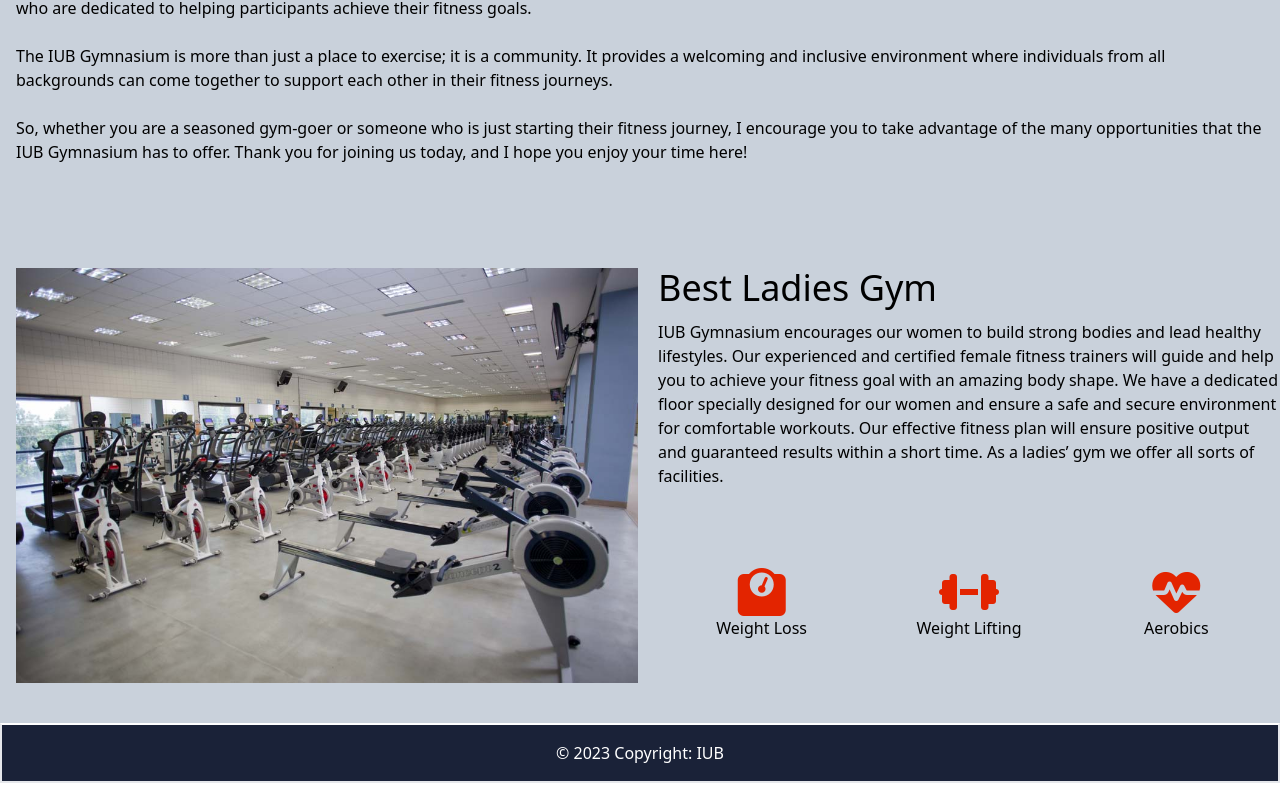
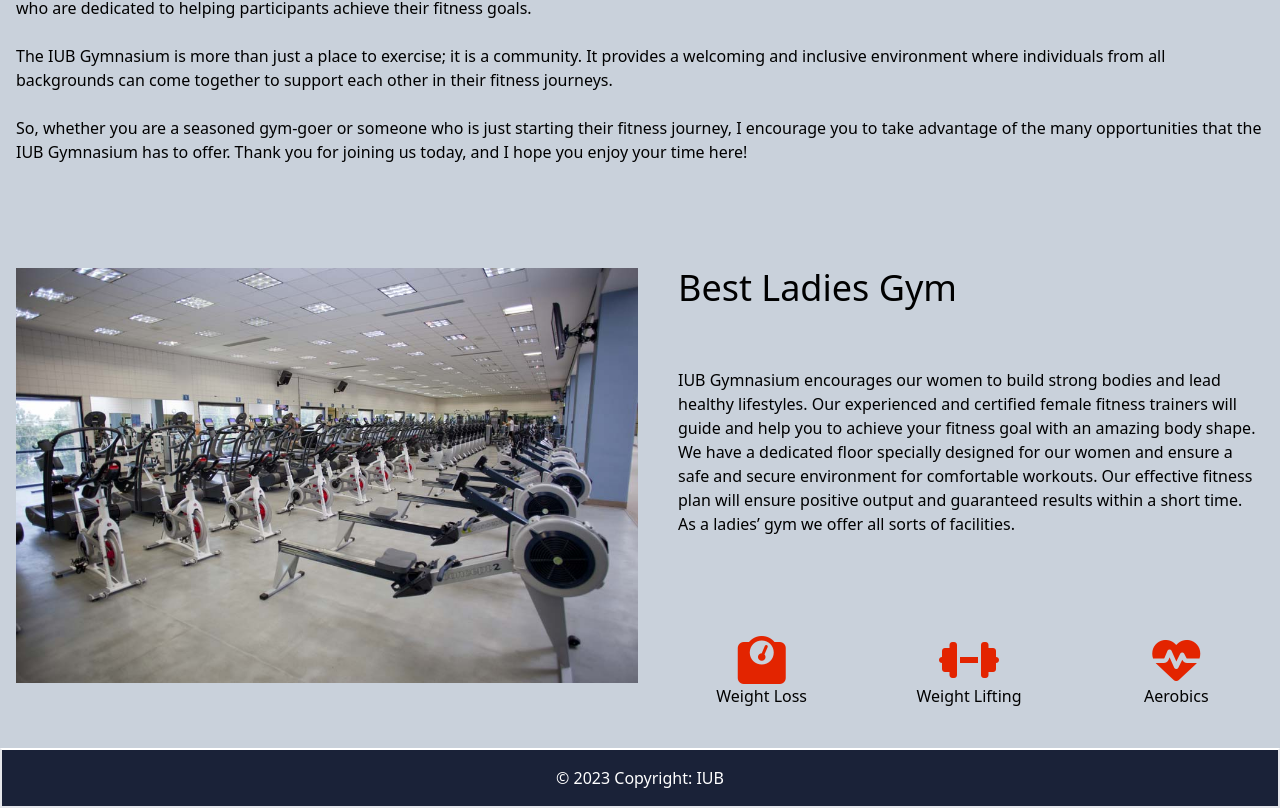
Before and after one commit to kazisohrabuddintitu/IUBGYM, a Vue app: page / in a window 1280 px wide. Shown: the part 1193-2001 px from the top of the page. Before the commit the page ends 1976 px from the top, so only its background shows below. Built offline with nearby package versions, Linux system fonts and the light colour scheme.

Commit message:
updating

```diff
--- a/src/views/HomeView.vue
+++ b/src/views/HomeView.vue
@@ -152,8 +152,8 @@
           <img src="../assets/ladiesgym2.jpeg">
         </div>
         <div>
-          <h1 class="text-4xl mb-3">Best Ladies Gym</h1>
-          <p>
+          <h1 class="text-4xl pl-5 mb-3 md:mb-10">Best Ladies Gym</h1>
+          <p class="p-5">
             IUB Gymnasium encourages our women to build strong bodies and lead healthy lifestyles.
             Our experienced and certified female fitness trainers will guide and help you to
             achieve your fitness goal with an amazing body shape. We have a dedicated floor
```
